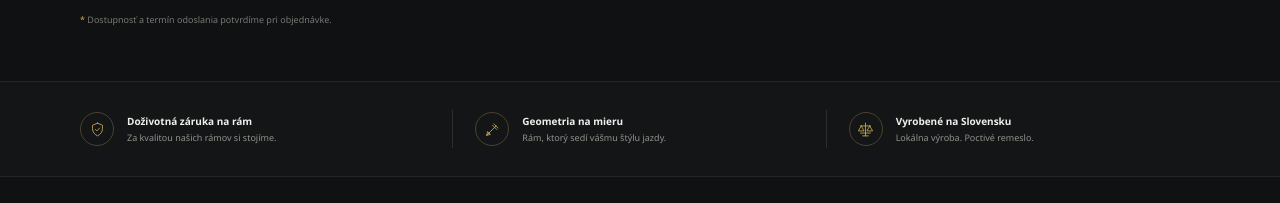
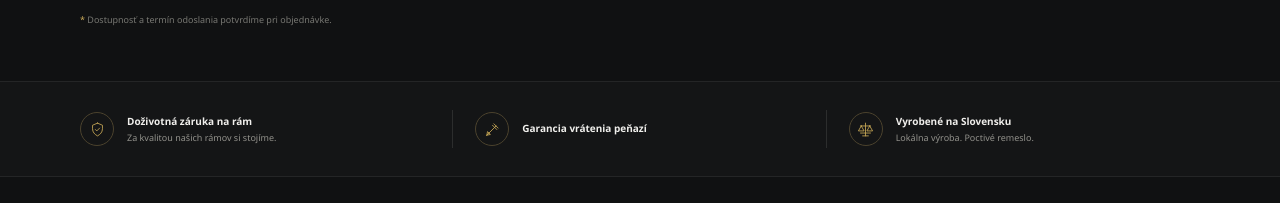
Before and after one commit to tymofii7/Libeha-stranka, a plain HTML site: page index.html in a window 1280 px wide. Shown: the part 1572-1775 px from the top of the page. Drawn offline with Linux system fonts and the light colour scheme.

Commit message:
zmen text pod ramami z ### Geometria na mieru Rám, ktorý sedí vášmu štýlu jazdy. na "garancia vrátenia peňazí"

```diff
--- a/index.html
+++ b/index.html
@@ -122,7 +122,7 @@
         </article>
         <article class="benefit">
           <span class="benefit-icon" aria-hidden="true"><svg viewBox="0 0 24 24"><path d="M4 20 17 7M14 4l6 6M4 20l5-1-4-4-1 5ZM12 6l6 6"/></svg></span>
-          <div><h3>Geometria na mieru</h3><p>Rám, ktorý sedí vášmu štýlu jazdy.</p></div>
+          <div><h3>Garancia vrátenia peňazí</h3></div>
         </article>
         <article class="benefit">
           <span class="benefit-icon" aria-hidden="true"><svg viewBox="0 0 24 24"><path d="M12 3v18M5 7h14M5 17h14M6 7l-4 7h8L6 7ZM18 7l-4 7h8l-4-7ZM8 21h8"/></svg></span>
```
Also changed, not shown: konfigurator.html (+1 -1 lines).
